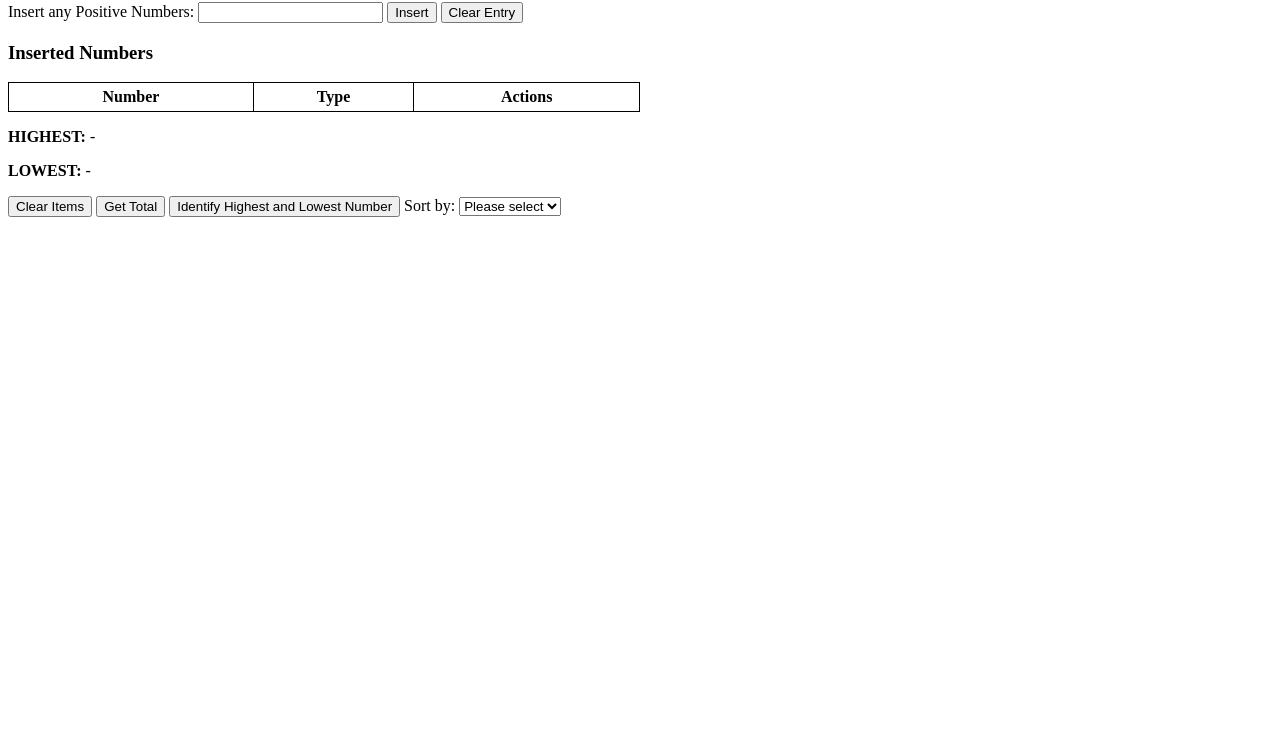
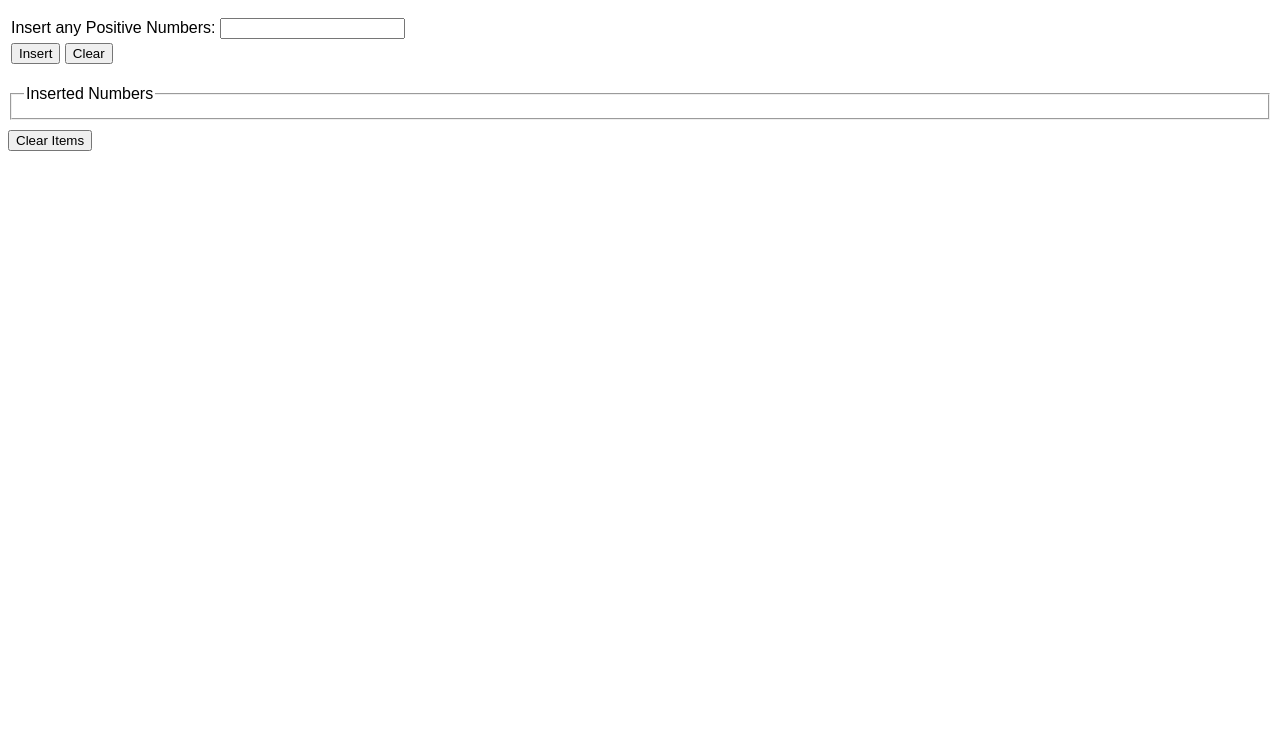
Before and after one commit to jaleeeel/jsadvance, a plain HTML site: page index.html in a window 1280 px wide. Shown: the part 65-800 px from the top of the page. Drawn offline with Linux system fonts and the light colour scheme.

Commit message:
Update index.html

```diff
--- a/index.html
+++ b/index.html
@@ -1,46 +1,53 @@
+
 <!DOCTYPE html>
 <html lang="en">
 <head>
     <meta charset="UTF-8">
+    <meta http-equiv="X-UA-Compatible" content="IE=edge">
     <meta name="viewport" content="width=device-width, initial-scale=1.0">
-    <title>JavaScript Web Output</title>
-    <script defer src="script.js"></script>
+    <title>Javascript 1</title>
     <style>
-        table { width: 50%; border-collapse: collapse; margin-top: 10px; }
-        th, td { border: 1px solid black; padding: 5px; text-align: center; }
-        .even { color: green; }
-        .odd { color: blue; }
+        body {
+            font-family: Arial, Helvetica, sans-serif;
+        }
     </style>
 </head>
 <body>
-    <h2>Javascript Web Output #1</h2>
+    <h1>Javascript Web Output #1</h1>
+    <table>
+        <tr>
+            <td>
+                <label for="">Insert any Positive Numbers:</label>
+            </td>
+            <td>
+                <input type="text" id="txtNum">
+            </td>
+        </tr>
 
-    <label>Insert any Positive Numbers:</label>
-    <input type="number" id="numberInput">
-    <button onclick="insertNumber()">Insert</button>
-    <button onclick="clearEntries()">Clear Entry</button>
-
-    <h3>Inserted Numbers</h3>
-    <table id="numbersTable">
         <tr>
-            <th>Number</th>
-            <th>Type</th>
-            <th>Actions</th>
+            <td colspan="2">
+                <button id="btn1">Insert</button>
+                <button id="btn2">Clear</button>
+            </td>
         </tr>
     </table>
+    <br>
+    <fieldset>
+        <legend>Inserted Numbers</legend>
+        <table id="tblNumbers">
+        </table>
 
-    <p><strong>HIGHEST:</strong> <span id="highest">-</span></p>
-    <p><strong>LOWEST:</strong> <span id="lowest">-</span></p>
+    </fieldset>
 
-    <button onclick="clearItems()">Clear Items</button>
-    <button onclick="getTotal()">Get Total</button>
-    <button onclick="identifyHighLow()">Identify Highest and Lowest Number</button>
-
-    <label>Sort by:</label>
-    <select id="sortOrder" onchange="sortNumbers()">
+    <button id="btn3" style="margin-top: 10px;">Clear Items</button>
+    <button id="btn4" style="margin-top: 10px; display: none;">Get Total</button>
+    <button id="identifyHighLow" style="margin-top: 10px; display: none;">Identify Highest and Lowest Number</button>
+    <label style="margin-top: 10px; display: none;">Sort by:</label>
+    <select id="sortOrder" style="margin-top: 10px; display: none;" onchange="sortNumbers()">
         <option value="">Please select</option>
         <option value="asc">Ascending</option>
         <option value="desc">Descending</option>
     </select>
+    <script src="main.js"></script>
 </body>
 </html>
```
